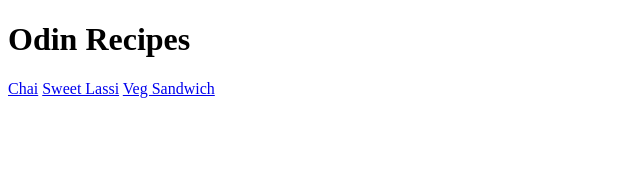
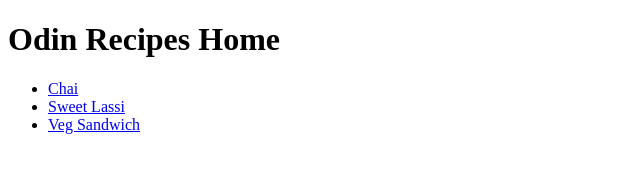
Before and after one commit to YashdeepNeema/odin-recipes, a plain HTML site: page index.html in a window 1280 px wide. Shown: the whole page, without its empty margins (0-640 px from the left). Drawn offline with Linux system fonts and the light colour scheme.

Commit message:
Add <ul> to index.html and include styles.css

```diff
--- a/index.html
+++ b/index.html
@@ -5,9 +5,13 @@
     <title>Document</title>
 </head>
 <body>
-    <h1>Odin Recipes</h1>
-    <a href="recipes/chai.html">Chai</a>
-    <a href="recipes/sweet-lassi.html">Sweet Lassi</a>
-    <a href="recipes/veg-sandwich.html">Veg Sandwich</a>
+    <h1>Odin Recipes Home</h1>
+
+    <ul>
+        <li><a href="recipes/chai.html">Chai</a></li>
+        <li><a href="recipes/sweet-lassi.html">Sweet Lassi</a></li>
+        <li><a href="recipes/veg-sandwich.html">Veg Sandwich</a></li>
+    </ul>
+
 </body>
 </html>
```
Also changed, not shown: styles.css (added).
